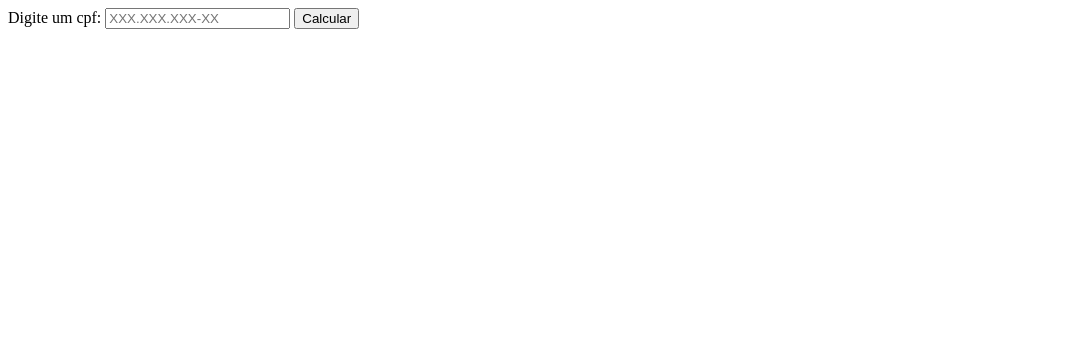
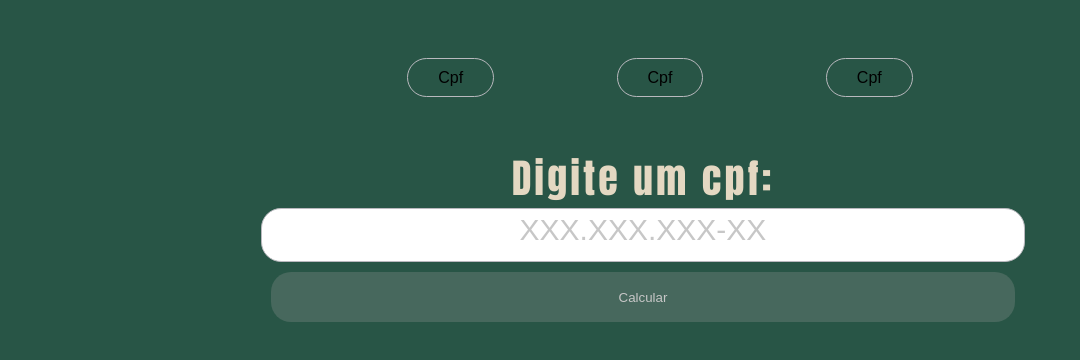
Before and after one commit to carolinitsi/testegit, a plain HTML site: page index.html in a window 1280 px wide. Shown: the whole page, without its empty margins (0-1080 px from the left). Drawn offline with Linux system fonts and the light colour scheme.

Commit message:
Adicionadas folhas de estilo

```diff
--- /dev/null
+++ b/_header.scss
@@ -0,0 +1,26 @@
+
+.header {
+
+
+    &__nav {
+        display: flex;
+        justify-content: center;
+        flex-wrap: wrap;
+        width: 100%;
+        margin: 0 auto;
+    }
+    &__li{
+        list-style: none;
+        margin: 5%;
+
+    }
+    &__link{
+        border-radius: 20px;
+        border:1px solid $light-grey;
+        padding: 10px 30px;
+        text-decoration: none;
+        font-family: Arial, Helvetica, sans-serif;
+
+    }
+
+}
--- a/calc-cpf.js
+++ b/calc-cpf.js
@@ -1,6 +1,7 @@
 
 bt.addEventListener('click',(evento) => {
     let bt = document.querySelector("button");
+    let resposta = document.getElementById("resposta");
     let cpf = document.getElementById("cpf").value;
     var array = cpf.split('');
     var cpfVerificador = cpf.substr(9,10);
@@ -15,12 +16,15 @@ bt.addEventListener('click',(evento) => {
         soma2 = 11 - (valor2 % 11);
 
     });
-
+    let cpfVerificado = 'soma'+'soma2';
     console.log(soma);
     console.log(soma2);
     console.log(cpfVerificador);
+    console.log(cpfVerificado);
 
 
+    if(soma )
+    resposta.innerHtml = ``
 
     // 047 135 780 45
 
--- a/index.html
+++ b/index.html
@@ -4,14 +4,25 @@
     <meta charset="UTF-8">
     <meta http-equiv="X-UA-Compatible" content="IE=edge">
     <meta name="viewport" content="width=device-width, initial-scale=1.0">
+    <link rel="stylesheet" href="style.css">
     <title>Cálculo de validação - CPF</title>
 </head>
 <body>
-    <form>
-        <label>Digite um cpf:</label>
-        <input type="text" placeholder="XXX.XXX.XXX-XX" class="input__cpf" id="cpf">
-        <button class="bt__calc" id="bt">Calcular</button>
+    <header class="header">
+        <nav class="header__nav">
+            <ul class="header__nav">
+                <li class="header__li"><a class="header__link">Cpf</a></li>
+                <li class="header__li"><a class="header__link">Cpf</a></li>
+                <li class="header__li"><a class="header__link">Cpf</a></li>
+            </ul>
+        </nav>
+    </header>
+    <form class="formulario">
+        <label class="formulario__label">Digite um cpf:</label>
+        <input class="formulario__input" type="text" placeholder="XXX.XXX.XXX-XX" id="cpf">
+        <button class="formulario__bt" id="bt">Calcular</button>
     </form>
+    <div id="resposta"></div>
 
     <script src="calc-cpf.js"></script>
 </body>
--- a/style.scss
+++ b/style.scss
@@ -1,3 +1,61 @@
+
+/// Estas variaveis se referem as cores principais do nosso blog
+$purple: #A050BE;
+$light-grey: #b9b9be;
+$dark-grey: #464646;
+$yellow: #e4d8c2;
+$dark-green:#285546;
+$green: #47685d;;
+$img-width: 45%;
+
+@import 'header';
+
 body{
-    background-color: black;
+    background-color: $dark-green;
 }
+
+.formulario {
+    display: flex;
+    flex-direction: column;
+    justify-content: space-between;
+    flex-wrap: wrap;
+    font-family: Arial, Helvetica, sans-serif;
+    width: 60%;
+    margin: 0 auto;
+    text-align: center;
+
+
+    &__label {
+        color: $yellow;
+        font-family: Impact, Haettenschweiler, 'Arial Narrow Bold', sans-serif;
+        font-size: 40px;
+        letter-spacing: 3px;
+    }
+    &__input{
+        border-radius: 20px;
+        border:1px solid $light-grey;
+        width:100%;
+        height: 50px;
+
+        &::placeholder{
+            font-size: 30px;
+            text-align: center;
+            color: rgb(199, 199, 199);
+        }
+    }
+    &__bt{
+        border-radius: 20px;
+        margin: 10px;
+        height: 50px;
+        border: none;
+        color: rgb(199, 199, 199);
+        background: $green;
+        transition: 3s;
+        font-family: Arial, Helvetica, sans-serif;
+        &:hover{
+            background-color: $green;
+            height: 60px;
+        }
+    }
+
+    }
```
Also changed, not shown: style.css, 2 other files.
